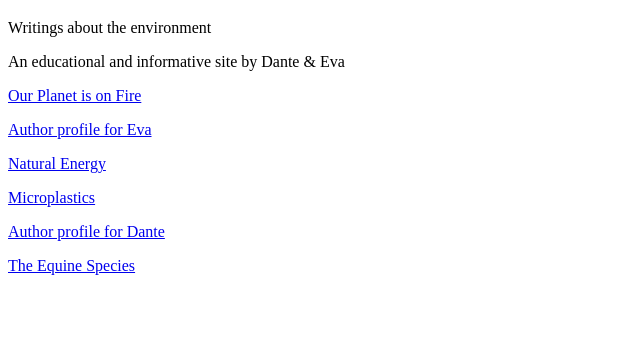
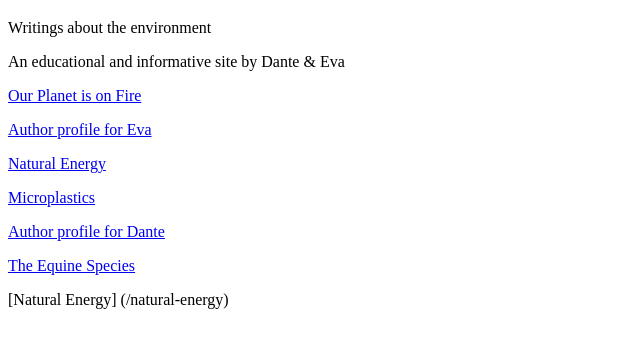
Before and after one commit to colinmegill/kidsbioblog, a Gatsby site: page / in a window 1280 px wide. Shown: the part 61-408 px from the top of the page, without its empty margins (0-640 px from the left). Built offline with nearby package versions, Linux system fonts and the light colour scheme; Gatsby itself is replaced by a stand-in of ours.

Commit message:
Update index.mdx

```diff
--- a/src/pages/index.mdx
+++ b/src/pages/index.mdx
@@ -15,3 +15,5 @@
 [Author profile for Dante](/Dante)
 
 [The Equine Species](/the-equine-species)
+
+[Natural Energy] (/natural-energy)
```
